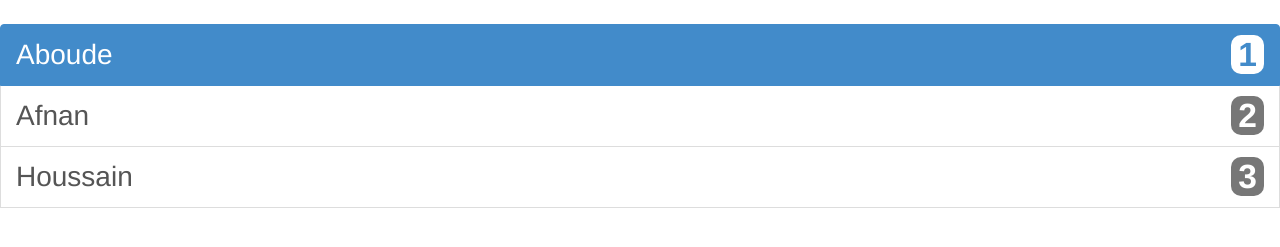
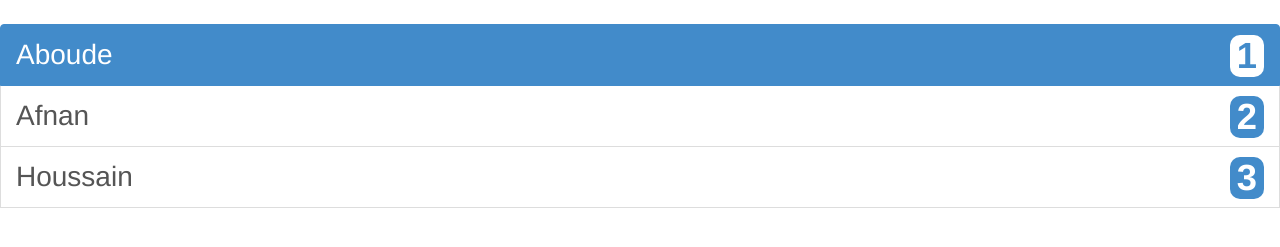
Before and after one commit to afahim/que, a plain HTML site: page index.html in a window 1280 px wide. Shown: the part 73-320 px from the top of the page. Drawn offline with Linux system fonts and the light colour scheme.

Commit message:
color changes

```diff
--- a/css/que.css
+++ b/css/que.css
@@ -21,5 +21,6 @@
 }
 
 .badge {
-    font-size: 1.2em;
+    font-size: 1.3em;
+    background-color: #428bca;
 }
```
